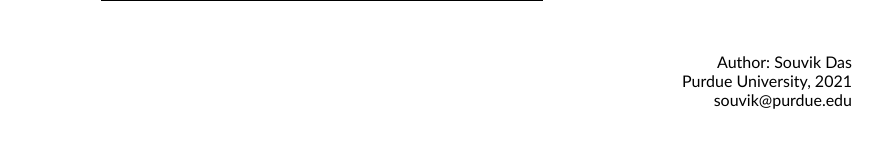
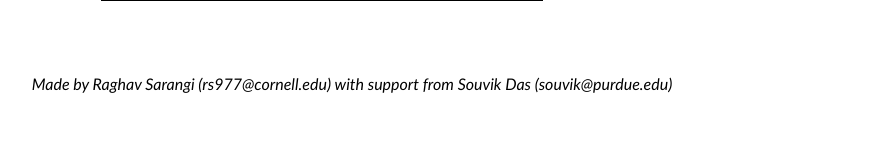
Before and after one commit to RaghavSarangi/Deetabase, a PHP site: page /signup.php in a window 1280 px wide. Shown: the part 702-843 px from the top of the page, without its empty margins (318-1201 px from the left). After the commit the page ends 795 px from the top, so only its background shows below. Run offline with PHP 8.4, Linux system fonts and the light colour scheme; data that the repository does not hold is empty.

Commit message:
removed extra code and new QR code variation attempt

```diff
--- a/qrcode_generate.php
+++ b/qrcode_generate.php
@@ -2,7 +2,7 @@
 include 'phpqrcode/qrlib.php';
 $id = $_GET['id'];
 $text =  "https://cms-tfpx-deetabase-44c33b50f049.herokuapp.com/qrcode_read.php?id=$id";
-$file = "./qr_code_dee_$id.png";
+$file = "qr_code_dee_$id.png";
 $pixel_size = 5;
 $frame_size = 5;
 QRcode::png($text, $file, $pixel_size, $frame_size);
--- a/signup.php
+++ b/signup.php
@@ -20,9 +20,7 @@
   <b>Affiliation</b><br/>
     <select name="affiliation">
       <?php
-        // Connect to DB
         $json = file_get_contents('./databaseURL.json');
-        // Decode the JSON file
         $json_data = json_decode($json,true);
         $cleardb_server = $json_data["Host"];
         $cleardb_username = $json_data["Username"];
@@ -101,11 +99,7 @@ Already have an account? <a href="index.php"> Login here.</a>
   }
 ?>
 
-<p align="right">
-Author: Souvik Das <br/>
-Purdue University, 2021 <br/>
-souvik@purdue.edu
-</p>
+<div class="footer"><i>Made by Raghav Sarangi (rs977@cornell.edu) with support from Souvik Das (souvik@purdue.edu)</i></div>
 
 </body>
 </html>
--- a/users.php
+++ b/users.php
@@ -55,11 +55,6 @@
 <a href="main.php">Back</a>
 <br/>
 
-<!-- <p align="right">
-Author: Souvik Das <br/>
-Purdue University, 2021 <br/>
-souvik@purdue.edu
-</p> -->
 <div class="footer"><i>Made by Raghav Sarangi (rs977@cornell.edu) with support from Souvik Das (souvik@purdue.edu)</i></div>
 
 </body>
```
Also changed, not shown: add_dee.php (+2 -10 lines), search_dee.php (+0 -34 lines), 2 other files.
